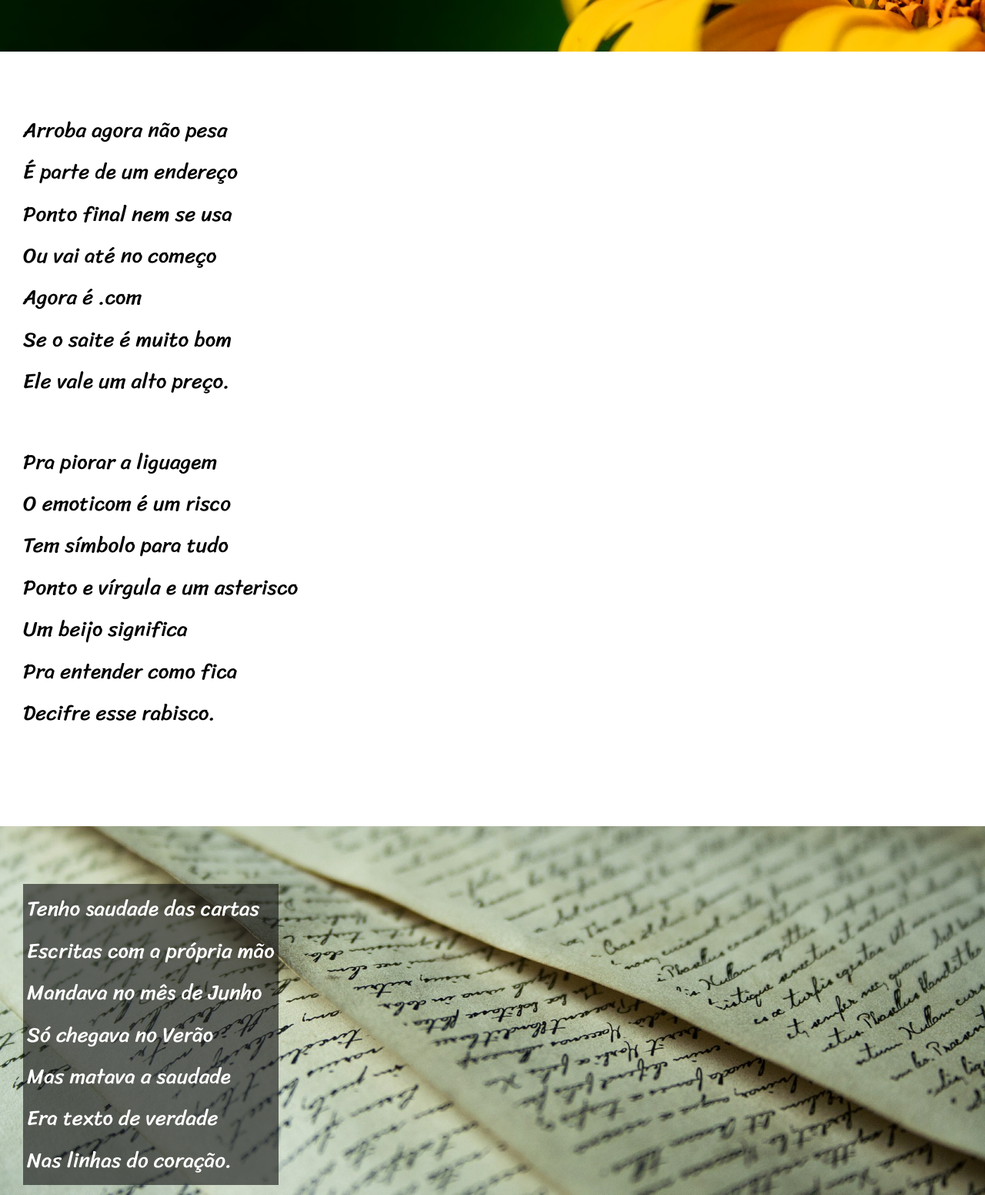
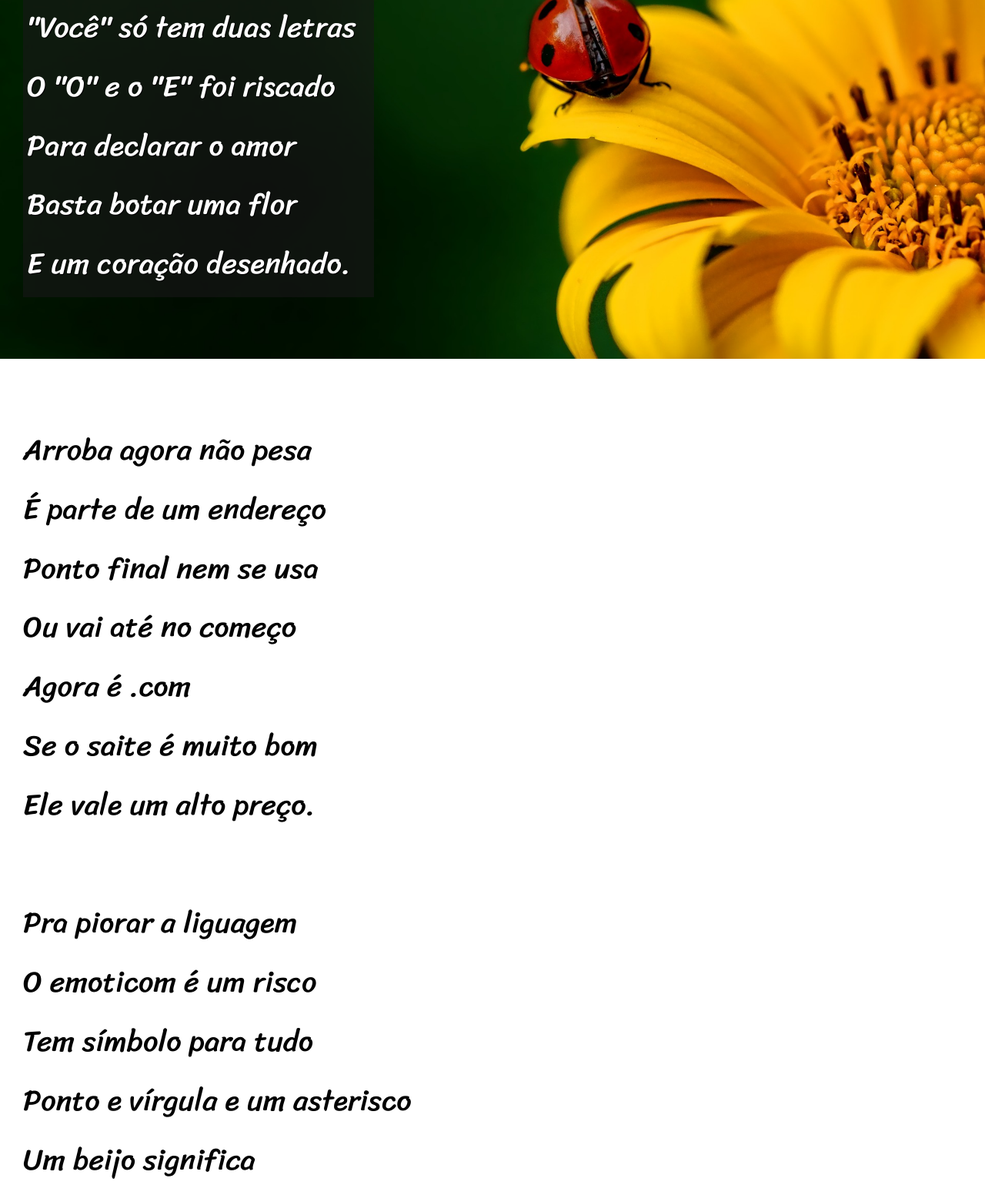
Before and after one commit to ThiagoDesWEb/HTML-CSS, a plain HTML site: page Desafios/desafio012/index.html in a window 1280 px wide. Shown: the part 1248-2800 px from the top of the page at 77% size. Drawn offline with Linux system fonts and the light colour scheme.

Commit message:
desafio 12 finalizado

```diff
--- a/Desafios/desafio012/index.html
+++ b/Desafios/desafio012/index.html
@@ -4,12 +4,14 @@
     <meta charset="UTF-8">
     <meta name="viewport" content="width=device-width, initial-scale=1.0">
     <title>Cordel Moderno</title>
-    <link rel="stylesheet" href="style.css">
+    <link rel="stylesheet" href="estilo/style.css">
 </head>
 <body>
     <header>
         <h1>Cordel Moderno</h1>
-        <p>Por <a href="https://www.recantodasletras.com.br/poesias/3186743">Milton Duarte</a></p>
+        <p>
+            Por <a href="https://www.recantodasletras.com.br/poesias/3186743">Milton Duarte</a>
+        </p>
     </header>
     <main>
         <section class="normal">
@@ -20,7 +22,7 @@
                 Mensagem curta e fria <br>
                 Twitter e Facebook <br>
                 Antes que eu caduque <br>
-                Vou dizer tudo em poesia. <br>
+                Vou dizer tudo em poesia.
             </p>
         </section>
         <section class="imagem" id="img01">
@@ -31,7 +33,7 @@
                 O "O" e o "E" foi riscado <br>
                 Para declarar o amor <br>
                 Basta botar uma flor <br>
-                E um coração desenhado. <br>
+                E um coração desenhado.
             </p>
         </section>
         <section class="normal">
@@ -42,7 +44,7 @@
                 Ou vai até no começo <br>
                 Agora é .com <br>
                 Se o saite é muito bom <br>
-                Ele vale um alto preço. <br>
+                Ele vale um alto preço.
             </p>
             <p>
                 Pra piorar a liguagem <br>
@@ -51,7 +53,7 @@
                 Ponto e vírgula e um asterisco <br>
                 Um beijo significa <br>
                 Pra entender como fica <br>
-                Decifre esse rabisco. <br>
+                Decifre esse rabisco.
             </p>
         </section>
         <section class="imagem" id="img02">
@@ -62,7 +64,7 @@
                 Só chegava no Verão <br>
                 Mas matava a saudade <br>
                 Era texto de verdade <br>
-                Nas linhas do coração. <br>
+                Nas linhas do coração.
             </p>
         </section>
         <section class="normal">
@@ -73,7 +75,7 @@
                 A pessoa foi embora <br>
                 Abriu outro aplicativo <br>
                 O mundo ficou cativo <br>
-                Da tecnologia do agora. <br>
+                Da tecnologia do agora.
             </p>
             <p>
                 Felizmente, pra orar <br>
@@ -82,7 +84,7 @@
                 Se quiser, faça esse teste <br>
                 Dois pontos são dois joelhos <br>
                 Seus lábios são aparelhos <br>
-                Deixe que Deus interprete. <br>
+                Deixe que Deus interprete.
             </p>
         </section>
     </main>
--- a/Desafios/desafio012/style.css
+++ b/desafios/desafio012/estilo/style.css
@@ -1,3 +1,5 @@
+@charset "UTF-8";
+
 @import url('https://fonts.googleapis.com/css2?family=Bebas+Neue&family=Passion+One:wght@400;700;900&display=swap');
 
 @import url('https://fonts.googleapis.com/css2?family=Sriracha&display=swap');
@@ -24,47 +26,46 @@ header {
     font-family: var(--fonte1);
     text-align: center;
     color: white;
-    padding: 48px;
 }
 
 h1 {
     font-variant: small-caps;
     font-family: var(--fonte2);
-    font-size: 5em;
+    font-size: 8vw;
+    padding-top: 50px;
 }
 
 header p {
     font-weight: bold;
+    padding-bottom: 50px;
 }
 
-header p  a {
+a {
     text-decoration: none;
     color: white;
+    font-weight: bold;
 }
 
-header p a:hover {
+a:hover {
     text-decoration: underline;
+}
+
+section {
+    padding-top: 10vh;
+    padding-bottom: 10vh;
+    font-size: 3vw;
+    font-family: var(--fonte3);
+    line-height: 2em;
+    padding-left: 30px;
+}
+
+section p {
+    padding-bottom: 2em;
 }
 
 .normal {
     background-color: white;
     color: black;
-}
-
-section {
-    padding: 75px 20px 70px 30px;
-    font-size: 1.7em;
-    font-family: var(--fonte3);
-    line-height: 2em;
-}
-
-section p {
-    padding-bottom: 50px;
-}
-
-#img01{
-    background-image: url(imagens/background001.jpg);
-    background-position: right center;
 }
 
 .imagem {
@@ -73,16 +74,23 @@ section p {
     background-repeat: no-repeat;
     background-attachment: fixed;
     background-size: cover;
+    box-shadow: 6px 6px 13px 0px rgba(0, 0, 0, 0.433);
 }
 
 .imagem p {
     display: inline-block;
     padding: 5px;
     background-color: rgba(23, 23, 23, 0.626);
+    text-shadow: 1px 1px 0px black;
+}
+
+#img01{
+    background-image: url(../imagens/background001.jpg);
+    background-position: right center;
 }
 
 #img02 {
-    background-image: url(imagens/background002.jpg);
+    background-image: url(../imagens/background002.jpg);
     background-position: left bottom;
 }
 
@@ -92,13 +100,3 @@ footer {
     padding: 10px;
     text-align: center;
 }
-
-footer a {
-    text-decoration: none;
-    color: white;
-    font-weight: bold;
-}
-
-footer a:hover {
-    text-decoration: underline;
-}
```
Also changed, not shown: exercicio/exe001/index.html (renamed from Exercicio/ex001/index.html).
